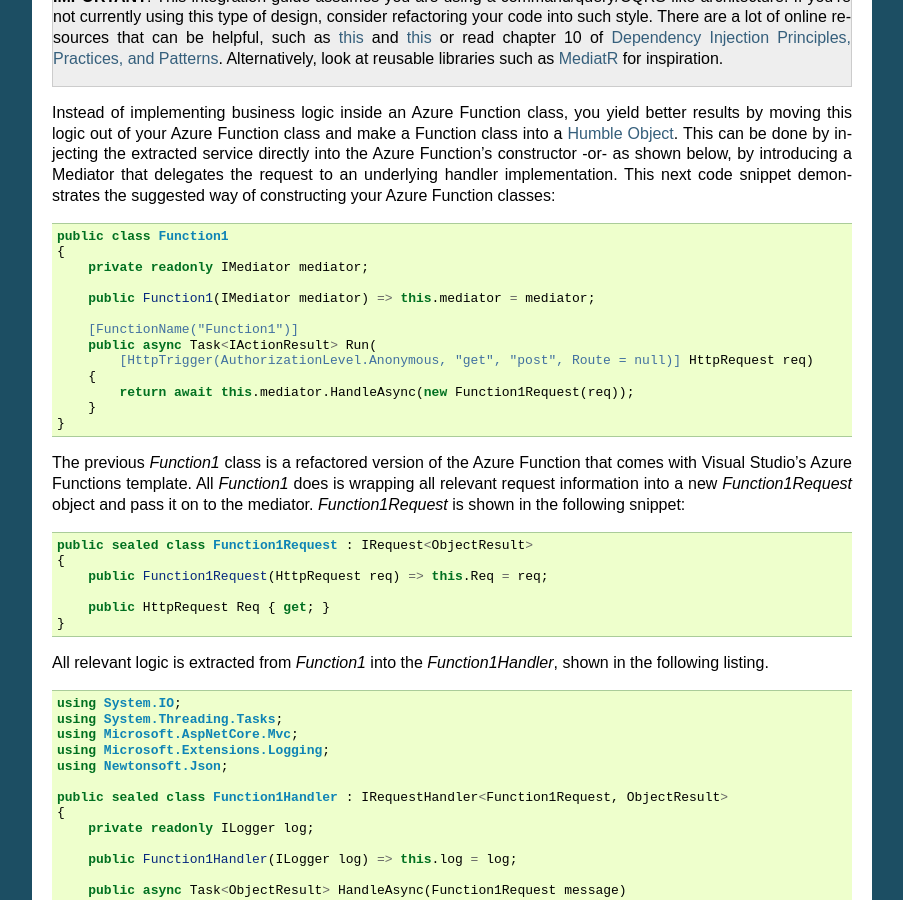
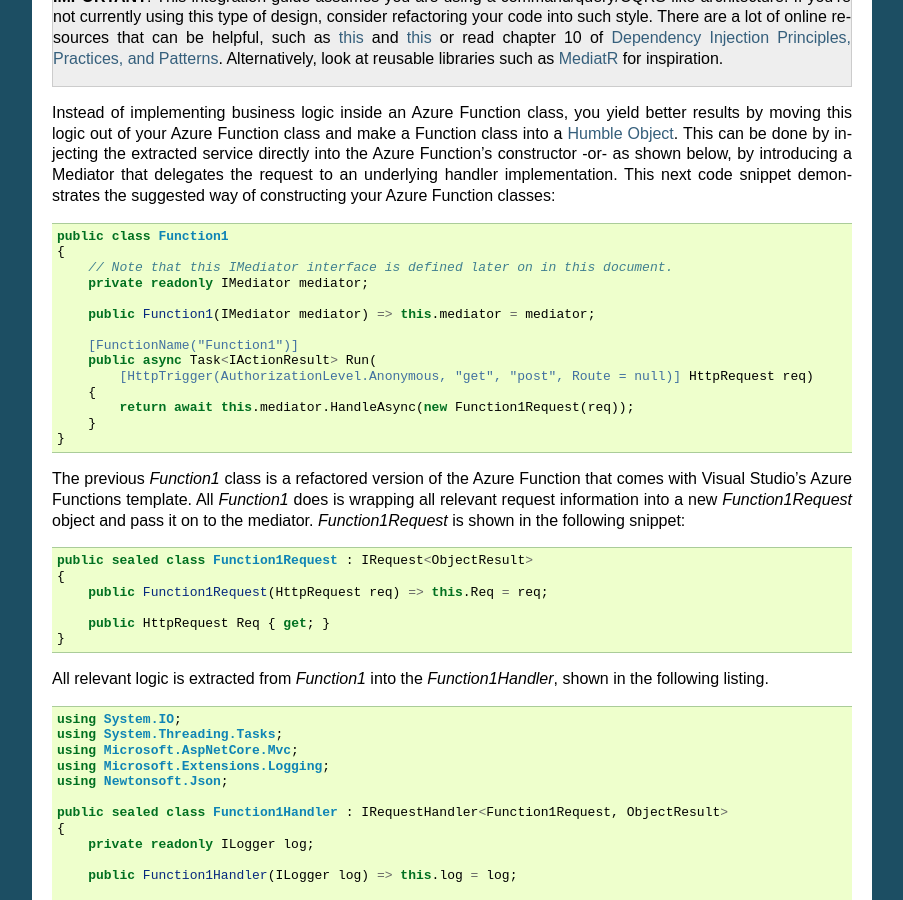
Before and after one commit to simpleinjector/Documentation, a Sphinx documentation site: the page built from source/azurefunctionsintegration.rst, in a window 1280 px wide and 900 px high, scrolled down 618 px. Shown: the whole window, without its empty margins (198-1101 px from the left). Built offline with Sphinx 7.4.7, drawn with Linux system fonts in a browser that asks for light colours.

Commit message:
Added note to clarify tht IMediator interface is defined in this document.

```diff
--- a/source/azurefunctionsintegration.rst
+++ b/source/azurefunctionsintegration.rst
@@ -28,6 +28,7 @@ Instead of implementing business logic inside an Azure Function class, you yield
 
     public class Function1
     {
+        // Note that this IMediator interface is defined later on in this document.
         private readonly IMediator mediator;
 
         public Function1(IMediator mediator) => this.mediator = mediator;
```
